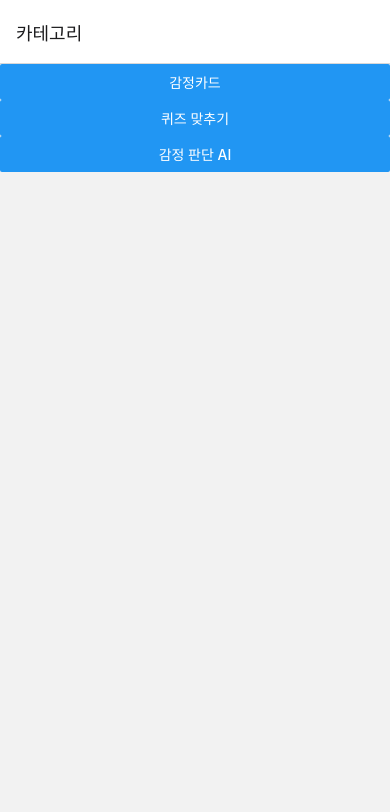
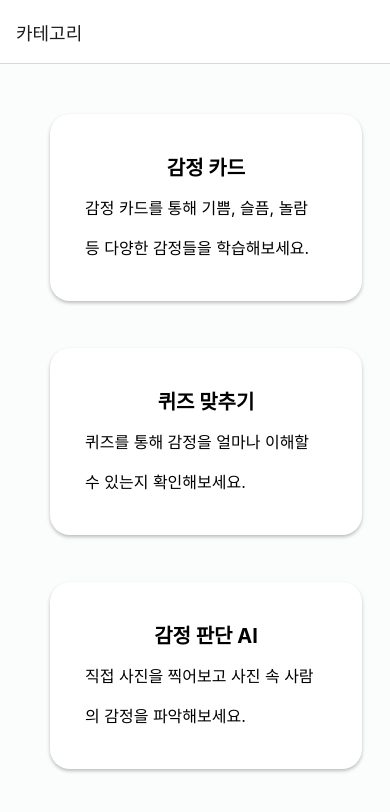
Before and after one commit to SWU-AIR/AIR-Frontend, a React Native app in the folder air-app/: screen /Category in a window 390 px wide. Shown: the top 812 px of the page. Built offline with nearby package versions, Linux system fonts and the light colour scheme.

Commit message:
style: Modify CategoryScreen button style

```diff
--- a/air-app/screens/CategoryScreen.js
+++ b/air-app/screens/CategoryScreen.js
@@ -1,22 +1,28 @@
 import React from "react";
-import { StyleSheet, View, Text, Button } from "react-native";
+import { StyleSheet, View, Text, Button, Pressable } from "react-native";
 import { NavigationContainer } from "@react-navigation/native";
 
 export default function CategoryScreen({navigation}) {
   return (
     <View style={styles.block}>
-      <Button
-        title="감정카드"
-        onPress={()=> navigation.navigate("EmotionList")}
-       />
-      <Button
-        title="퀴즈 맞추기"
-        onPress={()=> navigation.navigate("Quiz")}
-       />
-      <Button
-        title="감정 판단 AI"
-        onPress={()=> navigation.navigate("EmotionAI")}
-       />
+      <View style={styles.buttonflex}>
+      <Pressable style={styles.button} onPress={()=> navigation.navigate("EmotionList")}>
+        <Text style={styles.text}>감정 카드</Text>
+        <Text style={styles.subtext}>감정 카드를 통해 기쁨, 슬픔, 놀람 등 다양한 감정들을 학습해보세요.</Text>
+      </Pressable>
+      </View>
+      <View style={styles.buttonflex}>
+      <Pressable style={styles.button} onPress={()=> navigation.navigate("Quiz")}>
+        <Text style={styles.text}>퀴즈 맞추기</Text>
+        <Text style={styles.subtext}>퀴즈를 통해 감정을 얼마나 이해할 수 있는지 확인해보세요.</Text>
+      </Pressable>
+      </View>
+      <View style={styles.buttonflex}>
+      <Pressable style={styles.button} onPress={()=> navigation.navigate("EmotionAI")}>
+        <Text style={styles.text}>감정 판단 AI</Text>
+        <Text style={styles.subtext}>직접 사진을 찍어보고 사진 속 사람의 감정을 파악해보세요.</Text>
+      </Pressable>
+      </View>
     </View>
   );
 }
@@ -24,5 +30,40 @@ export default function CategoryScreen({navigation}) {
 const styles = StyleSheet.create({
   block: {
     flex: 1,
+    backgroundColor:'#FAFDFC'
   },
+  buttonflex:{
+    flex:0.3,
+  },
+  button:{
+    top:50,
+    left:50,
+    alignItems:'center',
+    justifyContent: 'center',
+    paddingVertical: 12,
+    paddingHorizontal: 35,
+    borderRadius: 20,
+    width:'80%',
+    height:'80%',
+    elevation: 3,
+    backgroundColor: 'white',
+    shadowColor: "#000",
+    shadowOffset: {
+      width: 0,
+      height: 2,
+    },
+    shadowOpacity: 0.25,
+    shadowRadius: 3.84,
+  },
+  text:{
+    fontSize: 20,
+    lineHeight: 40,
+    fontWeight: 'bold',
+    color: 'black',
+  },
+  subtext:{
+    fontSize: 16,
+    lineHeight: 40,
+    color: 'black',
+  }
 });
```
